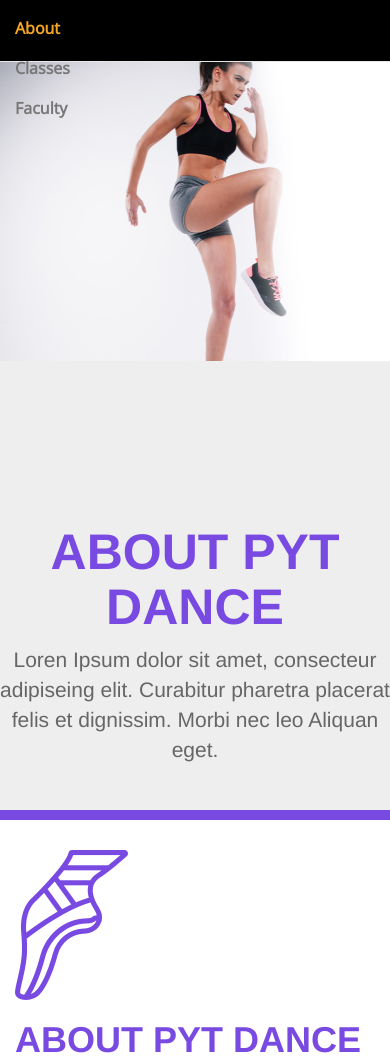
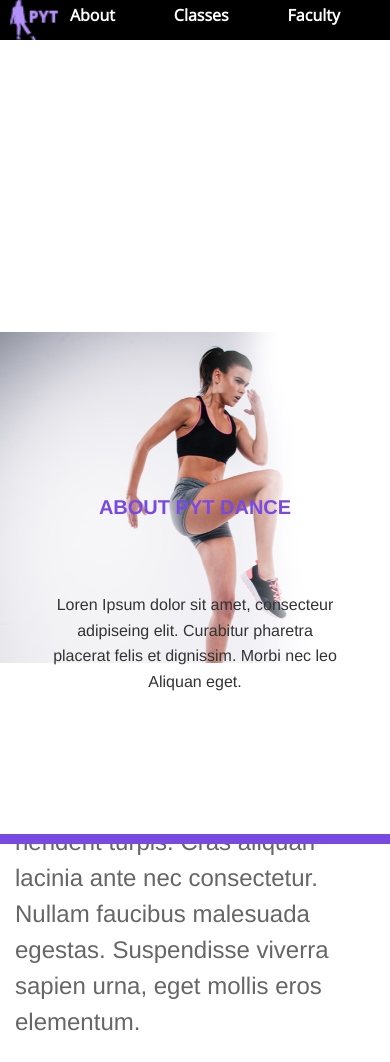
Before and after one commit to Fistibal/PYTDanceStudio, a plain HTML site: page about.html in a window 390 px wide. Shown: the top 1062 px of the page. Drawn offline with nearby package versions, Linux system fonts and the light colour scheme.

Commit message:
add changes

```diff
--- a/about.html
+++ b/about.html
@@ -9,31 +9,29 @@
     <link href="resources/css/style.css" type="text/css" rel="stylesheet">
   </head>
   <body>
-    <nav class="navbar navbar-default navbar-fixed-top">
-      <div class="container-fluid" role="presentation">
-        <a href="index.html"><img class="navbar-brand collapse navbar-collapse" src="./resources/pyt_dance_studio_resources/logo-color.png"
-        alt="company logo"></a>
-        <ul class="nav navbar-nav navbar-right" role="presentation">
-          <li class="active"><a href="about.html">About</a></li>
-          <li><a href="classes.html">Classes</a></li>
-          <li><a href="faculty.html">Faculty</a></li>
-        </ul>
-      </div>
+    <nav>
+        <div class="logo">
+          <a href="index.html"><img class="desktop"src="./resources/pyt_dance_studio_resources/logo-color.png"></a>
+          <a href="index.html"><img class="mobile" src="./resources/pyt_dance_studio_resources/logo-mobile.png"></a>
+        </div>
+        <div class="navbar-nav" role="presentation">
+          <ul>
+            <li><a href="about.html">About</a></li>
+            <li><a href="classes.html">Classes</a></li>
+            <li><a href="faculty.html">Faculty</a></li>
+          </ul>
+        </div>
     </nav>
 
     <!-- about pyt dance -->
-      <div class="jumbotron image-content about">
-        <div class="row">
-         <div class="col-xs-12 col-sm-6 container-image">
+      <div class="image-content about">
             <img src="./resources/pyt_dance_studio_resources/workout-photo.png">
-          </div>
-          <div class="col-xs-12 col-sm-6 content-jum">
+          <div class="about-content">
             <h1>ABOUT PYT DANCE</h1>
             <p>Loren Ipsum dolor sit amet, consecteur adipiseing elit.
               Curabitur pharetra placerat felis et dignissim.
               Morbi nec leo Aliquan eget.</p>
           </div>
-        </div>
       </div>
 
     <!-- many style -->
--- a/resources/css/style.css
+++ b/resources/css/style.css
@@ -1,55 +1,71 @@
 html {
   font-size: 16px;
   color: #ffffff;
-}
-
-/*navigatiom*/
-.navbar-default {
-  background-color: #000000;
-  height: 3.875rem;
-}
-
-.navbar-default .navbar-nav .active a,
-.navbar-default .navbar-nav .active a:hover {
-    background-color: black;
-    color: #f5a623;
-}
-
-.nav .container-fluid {
-  padding-left: 3.6875rem;
-  padding-right: 3.4375rem;
-  height: 3.875rem;
-}
-
-nav img  {
-  padding-left: 3.6875rem;
-  height: 50px;
-}
-
-nav ul {
-  font-family: "Open Sans", serif;
-  font-size: 1rem;
-  color: #ffffff;
-  font-weight: bold;
-  padding-right: 3.4375rem;
 }
 
 a {
   color: white;
 }
 
-/*@media only screen and (max-width: 760px) {
-  nav .desktop {
-    display: none;
-  }
+/*navigatiom*/
+nav {
+	background-color: #000;
+	display: flex;
+	justify-content: space-between;
+	align-items: center;
+	height: 3.875rem;
+	padding-left: 3.6875rem;
 }
 
-@media only screen and (min-width: 760px) {
-  nav .mobile {
-    display: none;
-  }
-}*/
+nav .logo .desktop,
+nav .logo .mobile {
+  height: 50px;
+}
 
+nav .navbar-nav ul li {
+	display: inline-block;
+	margin-right: 3.4375rem;
+}
+
+nav .navbar-nav ul li a {
+  color: #fff;
+	font-family: "Open Sans";
+	font-weight: bold;
+	font-size: 1rem;
+}
+
+nav .navbar-nav ul li a.active {
+	color: #f5a623;
+}
+
+@media only screen and (max-width: 576px) {
+
+	nav {
+		padding: 0 0.625rem;
+		height: 2.5rem;
+	}
+
+	nav .logo {
+		height: 100%;
+	}
+
+	nav .logo .desktop {
+		display: none;
+	}
+
+	nav .logo .mobile {
+		display: initial;
+		height: 100%;
+	}
+
+	nav .nav-links ul li {
+    margin-right: 0.75rem;
+    	}
+
+    	nav .nav-links ul li a {
+    		font-size: 0.75rem;
+    	}
+    }
 /*jumbotron*/
 .dancers {
   text-align: center;
@@ -186,11 +202,6 @@ a {
 	}
 }
 
-/*jumbotron*/
-.jumbotron {
-  max-width: 100%;
-}
-
 /*fire-photo*/
 .fire-photo {
   background-image: url("../pyt_dance_studio_resources/fire-photo.png");
@@ -265,30 +276,105 @@ width: 9rem;
 }
 
 /*about*/
-.jumbotron {
-  border-bottom: 10px solid #794ae2;
+.image-content {
   display: flex;
   align-items: center;
+  border-bottom: 10px solid #794ae2;
 }
 
-.jumbotron img {
-  max-width: 100%;
-  padding-bottom: 0;
+.image-content img {
+  max-width: 50%;
 }
 
-.jumbotron .content-jum h1 {
-  font-size: 3.125rem;
-  font-weight: bold;
-  color: #794ae2;
-}
-.about p {
-  color: #666666;
+.image-content .about-content,
+.image-content .classes-content,
+.image-content .faculty-content {
+	text-align: center;
+	width: 50%;
+	padding: 0 3rem;
 }
 
-.many-style:nth-child(odd) {
-    background-color: #ffffff;
+.image-content .about-content h1,
+.image-content .classes-content h1 {
+	text-transform: uppercase;
+	color: #794ae2;
+	font-weight: bold;
+	font-size: 3.125rem;
+  padding-bottom: 4rem;
 }
 
+.image-content .about-content p,
+.image-content .classes-content p,
+.image-content . {
+	color: #666666;
+  font-size: 1.5rem;
+}
+
+.faculty .faculty-content h1 {
+  text-transform: uppercase;
+	color: #794ae2;
+	font-weight: bold;
+	font-size: 3.125rem;
+  padding-bottom: 4rem;
+}
+
+.faculty {
+	background: url("../pyt_dance_studio_resources/faculty-photo.png") no-repeat center;
+	background-size: cover;
+	height: 30.71875rem;
+}
+
+.faculty .faculty-content {
+    width: 44rem;
+    position: absolute;
+    right: 0;
+}
+
+@media only screen and (max-width: 768px) {
+	.image-content .about-content {
+		display: flex;
+		align-items: center;
+		border-bottom: 10px solid #794ae2;
+		flex-direction: column;
+		background: url("../pyt_dance_studio_resources/workout-photo.png") no-repeat;
+		background-size: 100%;
+		height: 32rem;
+		position: relative;
+	}
+
+	.image-content img {
+		display: none;
+	}
+
+	.image-content .about-content {
+		text-align: center;
+		width: 100%;
+		padding: 0 3rem;
+		z-index: 2;
+		background-color: #ffffff;
+		position: absolute;
+		bottom: 0;
+	}
+
+	.image-content .about-content h1 {
+		text-transform: uppercase;
+		color: #794ae2;
+		font-weight: bold;
+		font-size: 1.25rem;
+	}
+
+	.image-content .about-content p {
+		font-size: 1rem;
+		line-height: 1.6;
+	}
+}
+
+@media only screen and (max-width: 768px) {
+	.image-content {
+		background-size: 100%;
+		height: 28.5rem;
+	}
+}
 /*main*/
 .main h1 {
   color: #794ae2;
@@ -318,10 +404,6 @@ align-items:flex-end;
 .image-content h1 {
   color: rgba(174, 75, 227, 0.9);
   padding-top: 9rem;
-}
-
-.content-jum {
-  text-align: center;;
 }
 
 .class-schedule {
```
Also changed, not shown: classes.html (+14 -18 lines), faculty.html (+14 -19 lines), index.html (+12 -20 lines).
